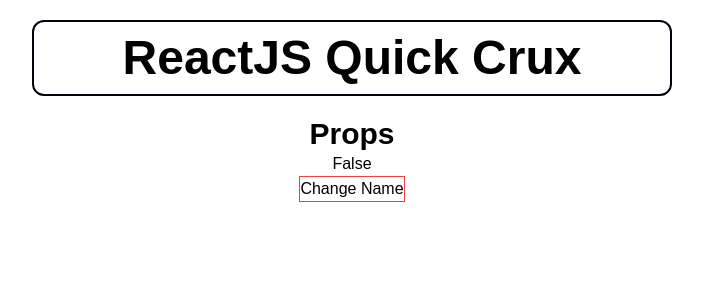
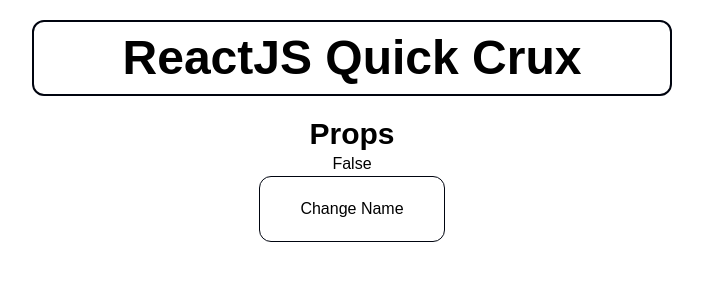
Before and after one commit to arpitv970/react-quick-crux, a React (Vite) app: page /inline-cond-expression in a window 1280 px wide. Shown: the top 300 px of the page, without its empty margins (288-991 px from the left). Built offline with nearby package versions, Linux system fonts and the light colour scheme; the HTML template or start-up script is replaced by a standard one.

Commit message:
added event handling

```diff
--- a/src/components/InlineCondExp.jsx
+++ b/src/components/InlineCondExp.jsx
@@ -9,7 +9,7 @@
                 {value ? <p>True</p> : <p> False</p>}
             </div>
             <button
-                className='border border-red-500 flex justify-center items-center mx-auto'
+                className='border border-primary px-10 py-5 rounded-xl flex justify-center items-center mx-auto'
                 onClick={() => (value ? setValue(false) : setValue(true))}
             >
                 Change Name
--- a/src/components/PropsParent.jsx
+++ b/src/components/PropsParent.jsx
@@ -8,7 +8,7 @@
             <h1 className='text-center mt-5 text-3xl font-bold'>Props</h1>
             <PropsChild name={name} />
             <button
-                className='border border-red-500 flex justify-center items-center mx-auto'
+                className='border border-primary px-10 py-5 rounded-xl flex justify-center items-center mx-auto'
                 onClick={() =>
                     name === 'Eren' ? setName('Mikasa') : setName('Eren')
                 }
```
